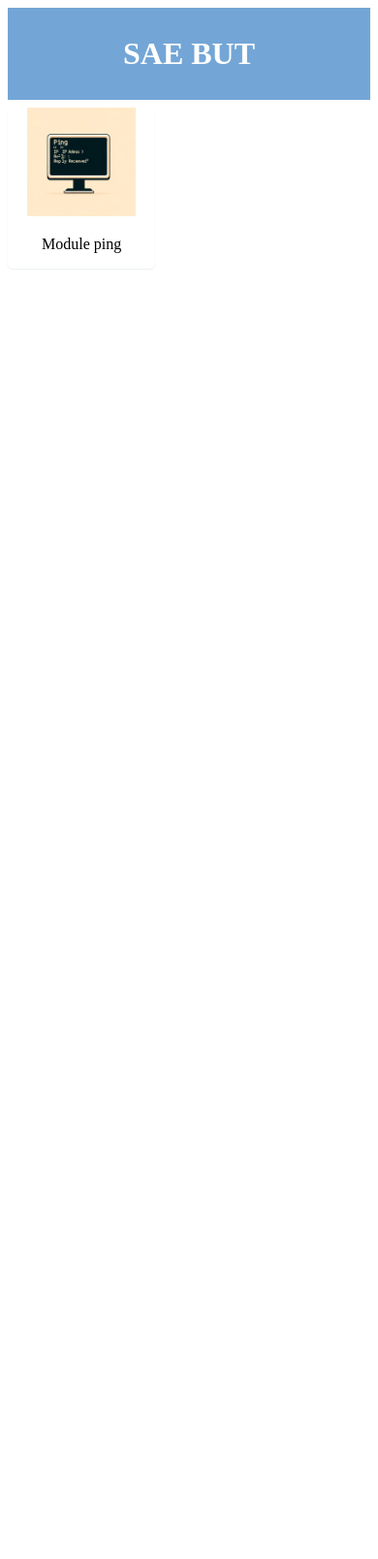
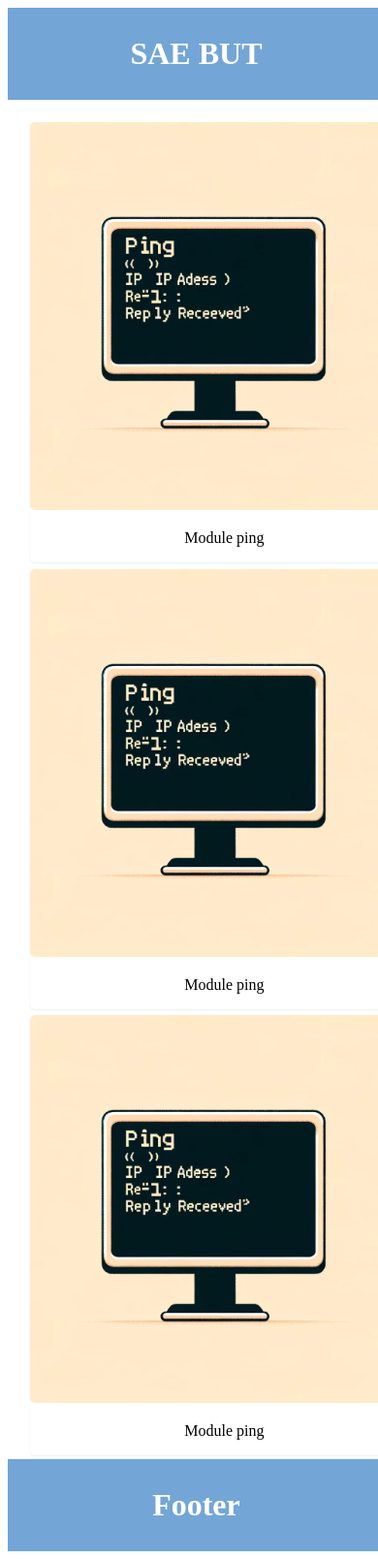
Before and after one commit to badem09/sae_but3_fa, a PHP site: page / in a window 390 px wide; the page is wider, and only the part inside the window is pictured. Shown: that part at 97% size. Before the commit the page ends 278 px from the top of that part, so only its background shows below. Run offline with PHP 8.4, Linux system fonts and the light colour scheme.

Commit message:
responsive css

```diff
--- a/src/index.php
+++ b/src/index.php
@@ -10,10 +10,21 @@
 <header>
         <h1>SAE BUT</h1>
 </header>
-        <div class="Cards">
-            <div class="Card">
+    <div class="Cards">
+        <div class="Card">
                 <img src="img/Ping.png" alt="Image 1">
                 <p>Module ping</p>
-            </div>
         </div>
+        <div class="Card">
+            <img src="img/Ping.png" alt="Image 1">
+            <p>Module ping</p>
+        </div>
+        <div class="Card">
+            <img src="img/Ping.png" alt="Image 1">
+            <p>Module ping</p>
+        </div>
+    </div>
+<footer>
+    <h1>Footer</h1>
+</footer>
 </html>
--- a/src/styles/style.css
+++ b/src/styles/style.css
@@ -2,6 +2,7 @@ header {
     background-color: #73A6D6;
     color: white;
     padding: 2%;
+    width: 100%;
 }
 
 header h1{
@@ -10,36 +11,49 @@ header h1{
 
 
 .Cards {
-    padding-left: 20px;
-    padding-right: 20px;
-    height: 7%;
-    margin: .5em 3% .5em 0;
+    text-align: center;
+    margin: 20px;
+}
+
+.Card {
+    margin: 1%;
     border-radius: .3em;
     box-shadow: 0 1px 2px 0 #eceeef;
     cursor: pointer;
     position: relative;
-    overflow: hidden;
     background-position: center top;
-    width: 30%;
+    width: 25%;
+    min-width: 400px;
     float: left;
     background-size: cover;
+    background-color: white;
     transition:all 0.4s ease-in-out
 }
 
-.Cards:hover {
+.Card:hover {
     transform: scale(1.05);
 }
 
-.Cards img{
+.Card img{
     max-width: 100%;
     height: auto;
     width: 100%;
-    top: 0;
-    left: 0;
-    right: 0;
-    bottom: 0;
+    border-radius: .3em;
 }
 
-.Cards p{
+.Card p{
     text-align: center;
 }
+
+footer {
+    display: flex;
+    justify-content: center;
+    background-color: #73A6D6;
+    color: white;
+    width: 100%;
+    padding: 2%;
+}
+
+footer h1{
+    text-align: center;
+}
```
